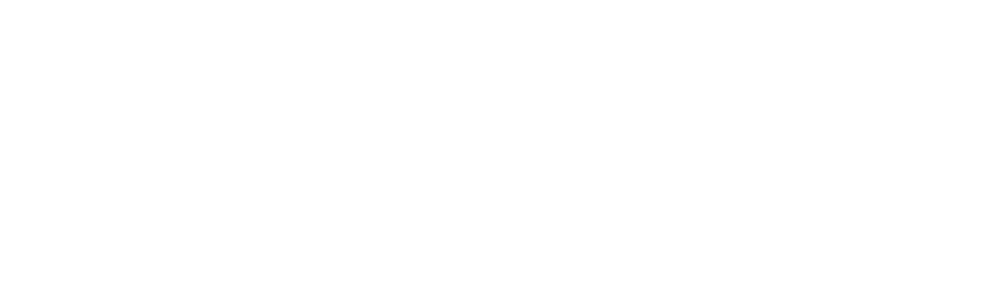
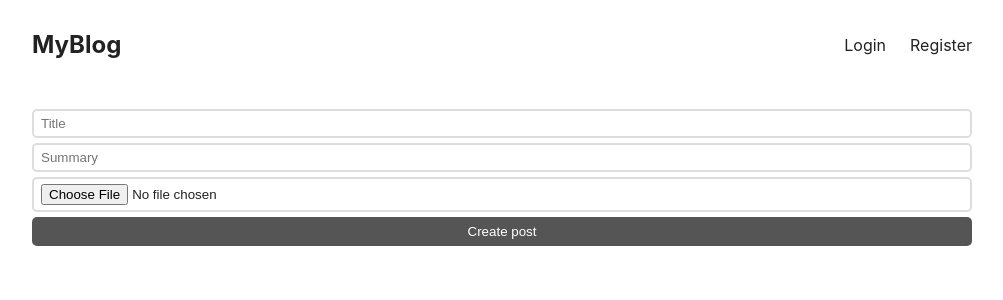
Before and after one commit to mfrancislie/mern-blog, a React (Create React App) app in the folder frontend/: page /create in a window 1280 px wide. Before the commit this address had no page. Shown: the top 300 px of the page, without its empty margins (138-1141 px from the left). Built offline with nearby package versions, Linux system fonts and the light colour scheme; no server answers.

Commit message:
create new post page -structure

```diff
--- a/frontend/package.json
+++ b/frontend/package.json
@@ -8,6 +8,7 @@
     "@testing-library/user-event": "^13.5.0",
     "react": "^18.2.0",
     "react-dom": "^18.2.0",
+    "react-quill": "^2.0.0",
     "react-router-dom": "^6.14.2",
     "react-scripts": "5.0.1",
     "web-vitals": "^2.1.4"
--- a/frontend/src/App.js
+++ b/frontend/src/App.js
@@ -1,7 +1,7 @@
 import './App.css';
 import { BrowserRouter, Route, Routes } from 'react-router-dom';
 import { Layout } from './components';
-import { IndexPage, LoginPage, RegisterPage } from './pages';
+import { CreateNewPost, IndexPage, LoginPage, RegisterPage } from './pages';
 import { UserContextProvider } from './UserContext';
 
 function App() {
@@ -13,6 +13,7 @@
             <Route index element={<IndexPage />} />
             <Route path="/login" element={<LoginPage />} />
             <Route path="/register" element={<RegisterPage />} />
+            <Route path="/create" element={<CreateNewPost />} />
           </Route>
         </Routes>
       </BrowserRouter>
--- a/frontend/src/components/Header.jsx
+++ b/frontend/src/components/Header.jsx
@@ -23,7 +23,7 @@
     setUserInfo(null);
   };
 
-  const username = userInfo.username;
+  const username = userInfo?.username;
   return (
     <header>
       <NavLink to="/" className="logo">
@@ -32,7 +32,7 @@
       <nav>
         {username && (
           <>
-            <NavLink to="/">Create Post</NavLink>
+            <NavLink to="/create">Create Post</NavLink>
             <a href="/" onClick={logout}>
               Logout ({username})
             </a>
--- /dev/null
+++ b/frontend/src/pages/CreateNewPost.jsx
@@ -0,0 +1,34 @@
+import React, { useState } from 'react';
+import { Navigate } from 'react-router-dom';
+
+const CreateNewPost = () => {
+  const [title, setTitle] = useState('');
+  const [summary, setSummary] = useState('');
+  const [redirect, setRedirect] = useState(false);
+
+  const createNewPost = () => {};
+
+  if (redirect) {
+    return <Navigate to={'/'} />;
+  }
+  return (
+    <form onSubmit={createNewPost}>
+      <input
+        type="title"
+        placeholder={'Title'}
+        value={title}
+        onChange={(ev) => setTitle(ev.target.value)}
+      />
+      <input
+        type="summary"
+        placeholder={'Summary'}
+        value={summary}
+        onChange={(ev) => setSummary(ev.target.value)}
+      />
+      <input type="file" onChange={() => console.log('asdf')} />
+      <button style={{ marginTop: '5px' }}>Create post</button>
+    </form>
+  );
+};
+
+export default CreateNewPost;
--- a/frontend/src/pages/index.js
+++ b/frontend/src/pages/index.js
@@ -1,5 +1,6 @@
 import IndexPage from './IndexPage';
 import LoginPage from './LoginPage';
 import RegisterPage from './RegisterPage';
+import CreateNewPost from './CreateNewPost';
 
-export { IndexPage, LoginPage, RegisterPage };
+export { IndexPage, LoginPage, RegisterPage, CreateNewPost };
```
Also changed, not shown: 1 other file (tests, documents, lock files or other folders).
